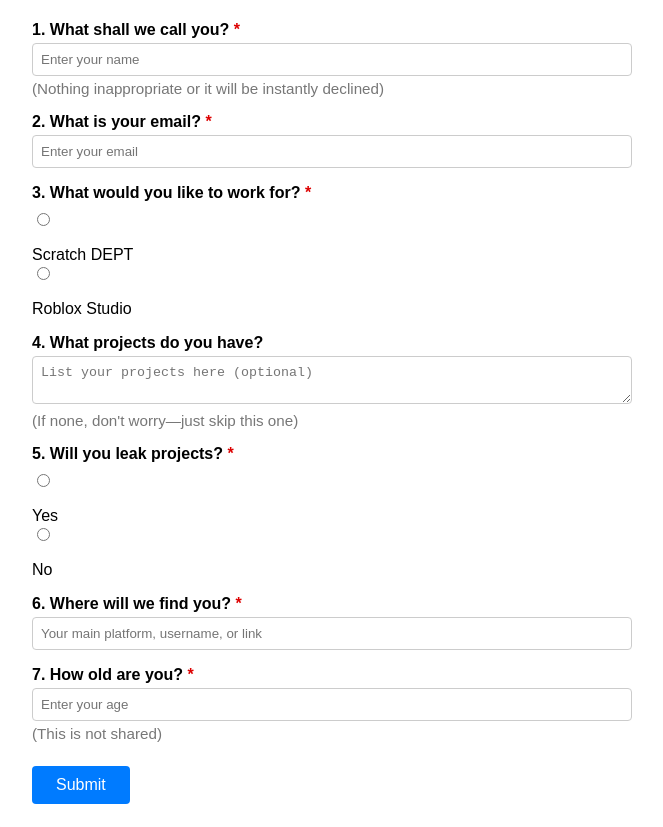
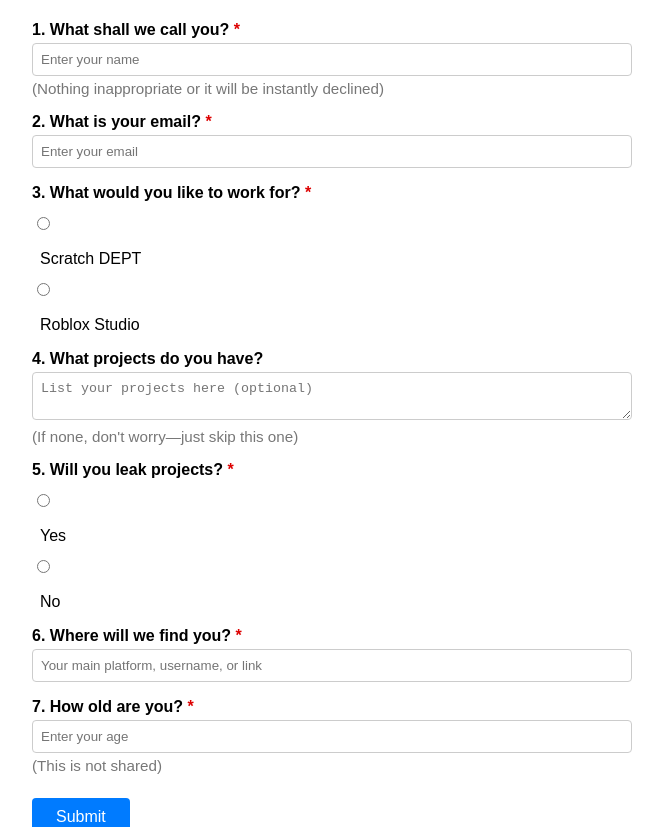
Before and after one commit to KH2official/KH2-STUDIOS-FORM, a plain HTML site: page index.html in a window 1280 px wide. Shown: the part 270-1097 px from the top of the page, without its empty margins (308-971 px from the left). Drawn offline with Linux system fonts and the light colour scheme.

Commit message:
Add files via upload

```diff
--- a/index.html
+++ b/index.html
@@ -13,8 +13,8 @@
     input[type="text"], input[type="email"], input[type="number"], input[type="password"], textarea, select {
       width: 100%; padding: 8px; margin-top: 4px; border: 1px solid #ccc; border-radius: 4px; box-sizing: border-box;
     }
-    .options { margin-top: 8px; }
-    .options label { font-weight: normal; margin-right: 24px; }
+    .options div { margin: 12px 0; }
+    .options label { font-weight: normal; margin-left: 8px; }
     .note { font-size: 0.95em; color: #777; margin-top: 4px; }
     button { margin-top: 24px; padding: 10px 24px; background: #007bff; color: #fff; border: none; border-radius: 4px; font-size: 1em; cursor: pointer;}
     button:hover { background: #0056b3; }
@@ -23,7 +23,6 @@
     .section {margin-bottom: 40px;}
   </style>
   <script>
-    // Simple JS for panels and demo login
     function showPanel(panelId) {
       document.getElementById('form-section').classList.add('hidden');
       document.getElementById('owner-login-section').classList.add('hidden');
@@ -32,7 +31,6 @@
       document.getElementById('admin-panel').classList.add('hidden');
       document.getElementById(panelId).classList.remove('hidden');
     }
-
     function ownerLogin(e) {
       e.preventDefault();
       var email = document.getElementById('owner-email').value;
@@ -43,10 +41,8 @@
         alert("Invalid owner credentials!");
       }
     }
-
     function adminLogin(e) {
       e.preventDefault();
-      // Add your own logic for admin login here
       showPanel('admin-panel');
     }
     function showForm() { showPanel('form-section'); }
@@ -55,14 +51,11 @@
   </script>
 </head>
 <body>
-  <!-- Navigation -->
   <div style="text-align:center;margin-bottom:24px;">
     <button onclick="showForm()">Studio Form</button>
     <button onclick="showOwnerLogin()">Owner Panel</button>
     <button onclick="showAdminLogin()">Admin Panel</button>
   </div>
-
-  <!-- KH2 Studio Form -->
   <div id="form-section" class="form-container section">
     <h1>KH2 STUDIO FORM</h1>
     <div class="subtitle">Everything will come from the email: <a href="mailto:kyson3713@gmail.com">kyson3713@gmail.com</a></div>
@@ -70,42 +63,42 @@
       <label for="name">1. What shall we call you? <span class="required">*</span></label>
       <input type="text" id="name" name="name" required placeholder="Enter your name">
       <div class="note">(Nothing inappropriate or it will be instantly declined)</div>
-
       <label for="email">2. What is your email? <span class="required">*</span></label>
       <input type="email" id="email" name="email" required placeholder="Enter your email">
-
+      <!-- Improved Question 3 -->
       <label for="workfor">3. What would you like to work for? <span class="required">*</span></label>
       <div class="options">
-        <input type="radio" id="scratch" name="workfor" value="Scratch DEPT" required>
-        <label for="scratch">Scratch DEPT</label>
-        <input type="radio" id="roblox" name="workfor" value="Roblox Studio" required>
-        <label for="roblox">Roblox Studio</label>
+        <div>
+          <input type="radio" id="workfor-scratch" name="workfor" value="Scratch DEPT" required>
+          <label for="workfor-scratch">Scratch DEPT</label>
+        </div>
+        <div>
+          <input type="radio" id="workfor-roblox" name="workfor" value="Roblox Studio">
+          <label for="workfor-roblox">Roblox Studio</label>
+        </div>
       </div>
-
       <label for="projects">4. What projects do you have?</label>
       <textarea id="projects" name="projects" rows="2" placeholder="List your projects here (optional)"></textarea>
       <div class="note">(If none, don't worry—just skip this one)</div>
-
       <label>5. Will you leak projects? <span class="required">*</span></label>
       <div class="options">
-        <input type="radio" id="leak-yes" name="leak" value="Yes" required>
-        <label for="leak-yes">Yes</label>
-        <input type="radio" id="leak-no" name="leak" value="No" required>
-        <label for="leak-no">No</label>
+        <div>
+          <input type="radio" id="leak-yes" name="leak" value="Yes" required>
+          <label for="leak-yes">Yes</label>
+        </div>
+        <div>
+          <input type="radio" id="leak-no" name="leak" value="No">
+          <label for="leak-no">No</label>
+        </div>
       </div>
-
       <label for="where">6. Where will we find you? <span class="required">*</span></label>
       <input type="text" id="where" name="where" required placeholder="Your main platform, username, or link">
-
       <label for="age">7. How old are you? <span class="required">*</span></label>
       <input type="number" id="age" name="age" required min="1" max="120" placeholder="Enter your age">
       <div class="note">(This is not shared)</div>
-
       <button type="submit">Submit</button>
     </form>
   </div>
-
-  <!-- Owner Login Section -->
   <div id="owner-login-section" class="panel-container section hidden">
     <h2>Owner Panel Login</h2>
     <form onsubmit="ownerLogin(event)">
@@ -116,8 +109,6 @@
       <button type="submit">Login</button>
     </form>
   </div>
-
-  <!-- Owner Panel -->
   <div id="owner-panel" class="panel-container section hidden">
     <h2>Owner Panel</h2>
     <p>You are logged in as <strong>Kysongesset@gmail.com</strong></p>
@@ -128,8 +119,6 @@
     </ul>
     <button onclick="showForm()">Back to Form</button>
   </div>
-
-  <!-- Admin Login Section -->
   <div id="admin-login-section" class="panel-container section hidden">
     <h2>Admin Panel Login</h2>
     <form onsubmit="adminLogin(event)">
@@ -138,8 +127,6 @@
       <button type="submit">Login</button>
     </form>
   </div>
-
-  <!-- Admin Panel -->
   <div id="admin-panel" class="panel-container section hidden">
     <h2>Admin Panel</h2>
     <p>View responses (feature placeholder)</p>
```
